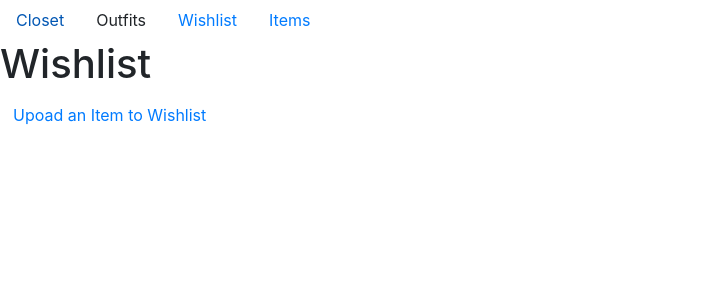
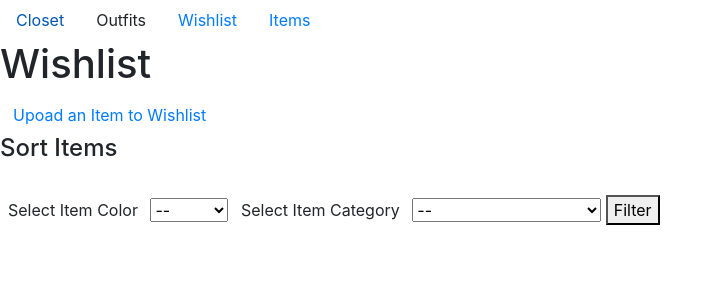
Before and after one commit to jennifercarreno/closet-app, a Flask app: page /wishlist in a window 1280 px wide. Shown: the top 300 px of the page, without its empty margins (0-722 px from the left). Run offline with Flask 2, Linux system fonts and the light colour scheme; data that the repository does not hold is empty; some libraries are stand-ins or nearby versions.

Commit message:
users can filter items on wishlist

```diff
--- a/app.py
+++ b/app.py
@@ -150,5 +150,12 @@ def wishlist_update(wishlistItem_id):
     wishlistItem=wishlistItems.find_one({'_id': ObjectId(wishlistItem_id)})
     return redirect(url_for('.wishlist_show', item_id=wishlistItem_id))
 
+# filters for wishlist
+@app.route('/wishlist/filter', methods=['POST'])
+def wishlist_filter():
+    # wishlistItems = db.wishlistitems
+    filtered_items = filter(wishlistItems)
+    return render_template('wishlist/wishlist-home.html', items=filtered_items)
+
 if __name__ == '__main__':
    app.run()
--- a/item_functions.py
+++ b/item_functions.py
@@ -10,11 +10,12 @@ def filter(items):
     filter_category = request.form.get('category')
 
     # check to see if a filter has been selected
-    if filter_color != '--' and filter_category != '--':
+    if filter_color != '--' or filter_category != '--':
         # if only color filter is selected
         if filter_color != '--' and filter_category == '--':
             for item in items.find():
                 item_color = item.get('color')
+                print(item_color)
                 if item_color == filter_color:
                     filtered_items.append(item)
         # if only category filter is selected
@@ -31,4 +32,5 @@ def filter(items):
                 if item_category == filter_category and item_color == filter_color:
                     filtered_items.append(item)
 
+    print(filtered_items)
     return filtered_items
--- a/templates/wishlist/wishlist-home.html
+++ b/templates/wishlist/wishlist-home.html
@@ -5,6 +5,43 @@
     <h1>Wishlist </h1>
     <button class="btn"><a href='/wishlist/new'>Upoad an Item to Wishlist</a></button>
 
+    <h4>Sort Items</h4>
+    <div class="container row my-3">
+    <form method="POST" action="/wishlist/filter">
+    <label for="color" class="mx-2">Select Item Color</label>
+        <select class="" id="color" name="color" type="select">
+          <option>--</option>
+          <option>Black</option>
+          <option>Brown</option>
+          <option>Blue</option>
+          <option>Denim</option>
+          <option>Green</option>
+          <option>Grey</option>
+          <option>Orange</option>
+          <option>Pink</option>
+          <option>Purple</option>
+          <option>Red</option>
+          <option>White</option>
+          <option>Yellow</option>
+          <option>Other</option>
+        </select>
+
+        <label for="category" class="mx-2">Select Item Category</label>
+            <select class="" id="category" name="category" type="select">
+              <option>--</option>
+              <option>Tops</option>
+              <option>Bottoms</option>
+              <option>Dresses</option>
+              <option>Sweaters and Jackets</option>
+              <option>Activewear</option>
+              <option>Accessories</option>
+              <option>Shoes</option>
+            </select>
+
+            <button type='submit' class="mt-3">Filter</button>
+        </form>
+    </div>
+
     {% for item in items %}
         <h2><a href='/wishlist/{{ item._id }}'>{{item.name}}</a></h2>
         <img src={{item.link}}>
```
